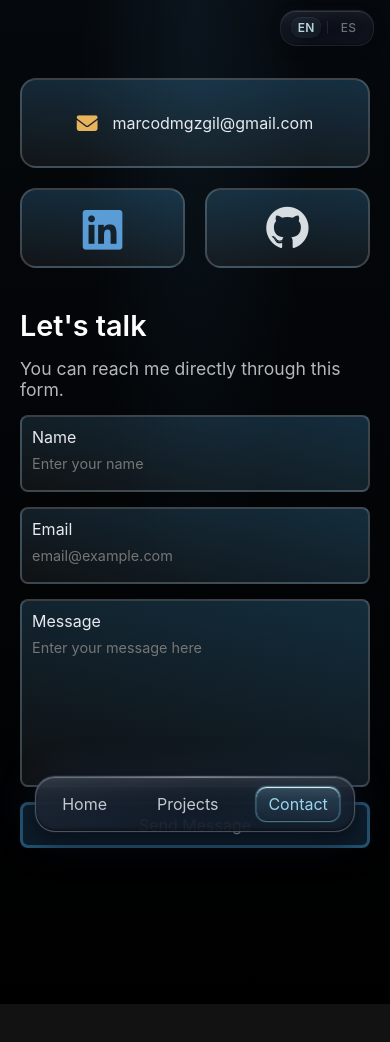
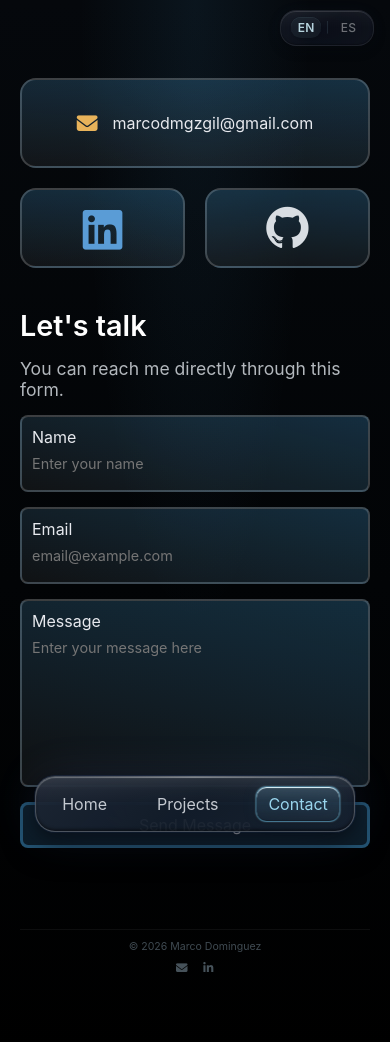
Before and after one commit to Marcodggz/portfolio, a React (Vite) app: page /contact in a window 390 px wide. Shown: the top 1042 px of the page. Before the commit the page ends 1004 px from the top, so only its background shows below. Built offline with nearby package versions, Linux system fonts and the light colour scheme.

Commit message:
feat: add responsive global footer

```diff
--- a/src/components/contact/EmailSection/EmailSection.tsx
+++ b/src/components/contact/EmailSection/EmailSection.tsx
@@ -1,15 +1,21 @@
 import React from "react";
+import { useLanguage } from "../../../context/useLanguage";
+import { translations } from "../../../data/translations";
+import { contactLinks } from "../../../data/contact";
 import styles from "./EmailSection.module.css";
 
 const EmailSection: React.FC = () => {
+  const { language } = useLanguage();
+  const t = translations[language].contact;
+
   return (
     <a
       className={styles.emailSection}
-      href="mailto:marcodmgzgil@gmail.com?subject=Mail%20from%20your%20portfolio"
-      aria-label="Send email to marcodmgzgil@gmail.com"
+      href={contactLinks.emailHref}
+      aria-label={t.emailAriaLabel}
     >
       <i className="fa-solid fa-envelope" aria-hidden="true" />
-      <span className={styles.emailText}>marcodmgzgil@gmail.com</span>
+      <span className={styles.emailText}>{contactLinks.email}</span>
     </a>
   );
 };
--- a/src/components/contact/GithubSection/GithubSection.tsx
+++ b/src/components/contact/GithubSection/GithubSection.tsx
@@ -1,6 +1,7 @@
 import React from "react";
 import { useLanguage } from "../../../context/useLanguage";
 import { translations } from "../../../data/translations";
+import { contactLinks } from "../../../data/contact";
 import styles from "./GithubSection.module.css";
 
 const GithubSection: React.FC = () => {
@@ -11,7 +12,7 @@ const GithubSection: React.FC = () => {
     <div className={styles.github}>
       <a
         className={styles.url}
-        href="https://github.com/Marcodggz"
+        href={contactLinks.github}
         target="_blank"
         rel="noopener noreferrer"
         aria-label={t.githubAriaLabel}
--- a/src/components/contact/LinkedInSection/LinkedInSection.tsx
+++ b/src/components/contact/LinkedInSection/LinkedInSection.tsx
@@ -1,6 +1,7 @@
 import React from "react";
 import { useLanguage } from "../../../context/useLanguage";
 import { translations } from "../../../data/translations";
+import { contactLinks } from "../../../data/contact";
 import styles from "./LinkedInSection.module.css";
 
 const LinkedInSection: React.FC = () => {
@@ -11,7 +12,7 @@ const LinkedInSection: React.FC = () => {
     <div className={styles.linkedin}>
       <a
         className={styles.url}
-        href="https://www.linkedin.com/in/marcodggz/"
+        href={contactLinks.linkedin}
         target="_blank"
         rel="noopener noreferrer"
         aria-label={t.linkedinAriaLabel}
--- /dev/null
+++ b/src/components/shared/Footer/Footer.module.css
@@ -0,0 +1,57 @@
+.footer {
+  width: 100%;
+  max-width: 1080px;
+  margin: 0.5rem auto 0;
+  padding: 0.65rem 1rem 0.8rem;
+  color: rgba(174, 205, 224, 0.36);
+  font-size: 0.66rem;
+}
+
+.footerContent {
+  display: flex;
+  align-items: center;
+  justify-content: space-between;
+  gap: 0.8rem;
+  border-top: 1px solid rgba(255, 255, 255, 0.05);
+  padding-top: 0.6rem;
+}
+
+.socialLinks {
+  display: flex;
+  align-items: center;
+  gap: 0.3rem;
+}
+
+.socialLinks a {
+  display: inline-flex;
+  align-items: center;
+  justify-content: center;
+  width: 1.35rem;
+  height: 1.35rem;
+  color: rgba(174, 205, 224, 0.4);
+  font-size: 0.72rem;
+  text-decoration: none;
+  transition: color 0.2s ease;
+}
+
+.socialLinks a:hover {
+  color: rgba(231, 233, 238, 0.78);
+}
+
+.socialLinks a:focus-visible {
+  color: var(--color-text-secondary);
+  border-radius: 4px;
+}
+
+@media (max-width: 600px) {
+  .footer {
+    margin-top: 0.15rem;
+    padding: 0.4rem 1.25rem calc(5rem + env(safe-area-inset-bottom, 0px));
+    text-align: center;
+  }
+
+  .footerContent {
+    flex-direction: column;
+    gap: 0.35rem;
+  }
+}
--- /dev/null
+++ b/src/components/shared/Footer/Footer.tsx
@@ -0,0 +1,40 @@
+import React from "react";
+import { useLanguage } from "../../../context/useLanguage";
+import { translations } from "../../../data/translations";
+import { contactLinks } from "../../../data/contact";
+import styles from "./Footer.module.css";
+
+const Footer: React.FC = () => {
+  const { language } = useLanguage();
+  const t = translations[language].layout.footer;
+  const year = new Date().getFullYear();
+
+  return (
+    <footer className={styles.footer}>
+      <div className={styles.footerContent}>
+        <p>
+          © {year} Marco Dominguez
+        </p>
+
+        <nav className={styles.socialLinks} aria-label={t.socialLinksLabel}>
+          <a
+            href={contactLinks.emailHref}
+            aria-label={t.emailAriaLabel}
+          >
+            <i className="fa-solid fa-envelope" aria-hidden="true" />
+          </a>
+          <a
+            href={contactLinks.linkedin}
+            target="_blank"
+            rel="noopener noreferrer"
+            aria-label={t.linkedinAriaLabel}
+          >
+            <i className="fa-brands fa-linkedin-in" aria-hidden="true" />
+          </a>
+        </nav>
+      </div>
+    </footer>
+  );
+};
+
+export default Footer;
--- a/src/components/shared/Layout/Layout.module.css
+++ b/src/components/shared/Layout/Layout.module.css
@@ -113,7 +113,7 @@
 
   /* Add bottom padding to main content to prevent overlap with fixed nav */
   .mainContent > main {
-    padding-bottom: calc(80px + env(safe-area-inset-bottom, 0px));
+    padding-bottom: calc(16px + env(safe-area-inset-bottom, 0px));
   }
 }
 
--- a/src/components/shared/Layout/Layout.tsx
+++ b/src/components/shared/Layout/Layout.tsx
@@ -3,6 +3,7 @@ import { useLanguage } from "../../../context/useLanguage";
 import { translations } from "../../../data/translations";
 import Nav from "../Nav/Nav";
 import LanguageSwitcher from "../LanguageSwitcher/LanguageSwitcher";
+import Footer from "../Footer/Footer";
 import styles from "./Layout.module.css";
 
 const Layout: React.FC<{ children: React.ReactNode }> = ({ children }) => {
@@ -23,6 +24,7 @@ const Layout: React.FC<{ children: React.ReactNode }> = ({ children }) => {
         </div>
       </header>
       <main id="main-content">{children}</main>
+      <Footer />
     </div>
   );
 };
--- /dev/null
+++ b/src/data/contact.ts
@@ -0,0 +1,6 @@
+export const contactLinks = {
+  email: 'marcodmgzgil@gmail.com',
+  emailHref: 'mailto:marcodmgzgil@gmail.com?subject=Mail%20from%20your%20portfolio',
+  github: 'https://github.com/Marcodggz',
+  linkedin: 'https://www.linkedin.com/in/marcodggz/',
+} as const
--- a/src/data/translations.ts
+++ b/src/data/translations.ts
@@ -7,6 +7,11 @@ export const translations = {
     },
     layout: {
       skipToMainContent: 'Skip to main content',
+      footer: {
+        socialLinksLabel: 'Social links',
+        emailAriaLabel: 'Send email',
+        linkedinAriaLabel: 'Open LinkedIn profile',
+      },
     },
     home: {
       aboutHeading: 'About',
@@ -66,6 +71,7 @@ export const translations = {
       messageMaxLength: 'Message must be less than 500 characters.',
       // Aria labels
       linkedinAriaLabel: 'Open LinkedIn profile',
+      emailAriaLabel: 'Send email',
       githubAriaLabel: 'Open GitHub profile',
     },
   },
@@ -77,6 +83,11 @@ export const translations = {
     },
     layout: {
       skipToMainContent: 'Ir al contenido principal',
+      footer: {
+        socialLinksLabel: 'Enlaces sociales',
+        emailAriaLabel: 'Enviar email',
+        linkedinAriaLabel: 'Abrir perfil de LinkedIn',
+      },
     },
     home: {
       aboutHeading: 'Sobre mí',
@@ -136,6 +147,7 @@ export const translations = {
       messageMaxLength: 'El mensaje debe tener menos de 500 caracteres.',
       // Aria labels
       linkedinAriaLabel: 'Abrir perfil de LinkedIn',
+      emailAriaLabel: 'Enviar email',
       githubAriaLabel: 'Abrir perfil de GitHub',
     },
   },
--- a/src/pages/Contact/Contact.module.css
+++ b/src/pages/Contact/Contact.module.css
@@ -1,5 +1,5 @@
 .contact {
-  padding: 20px 0 40px 0;
+  padding: 20px 0 20px 0;
   min-height: 50%;
   width: 100%;
 }
```
